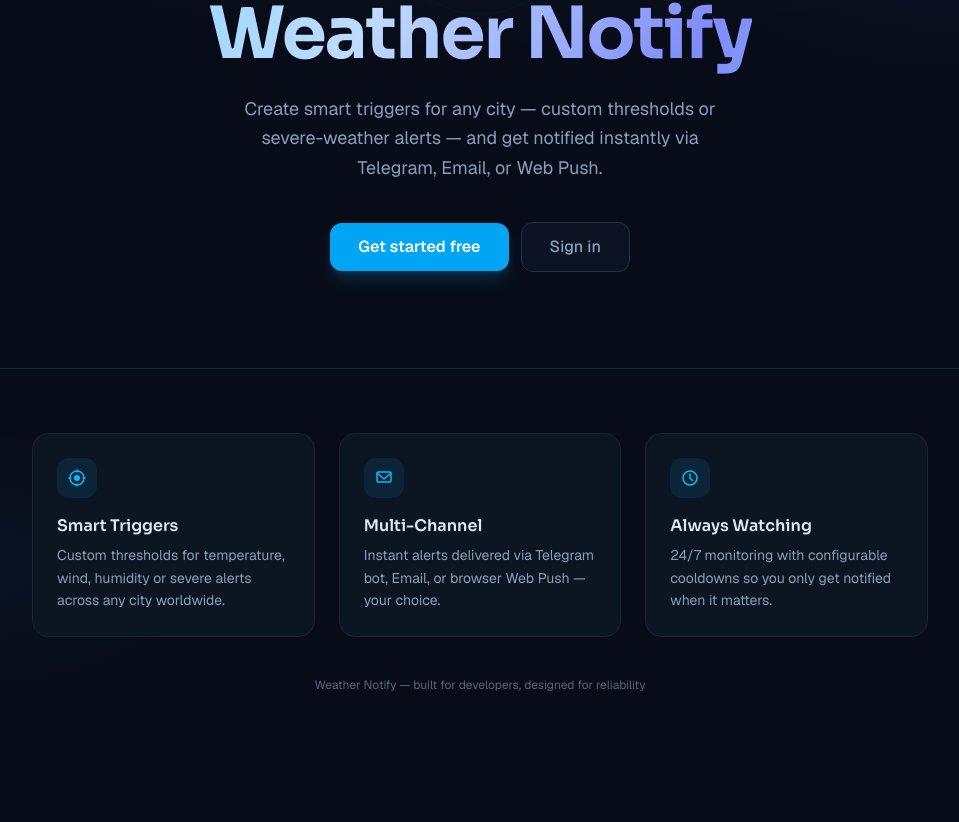
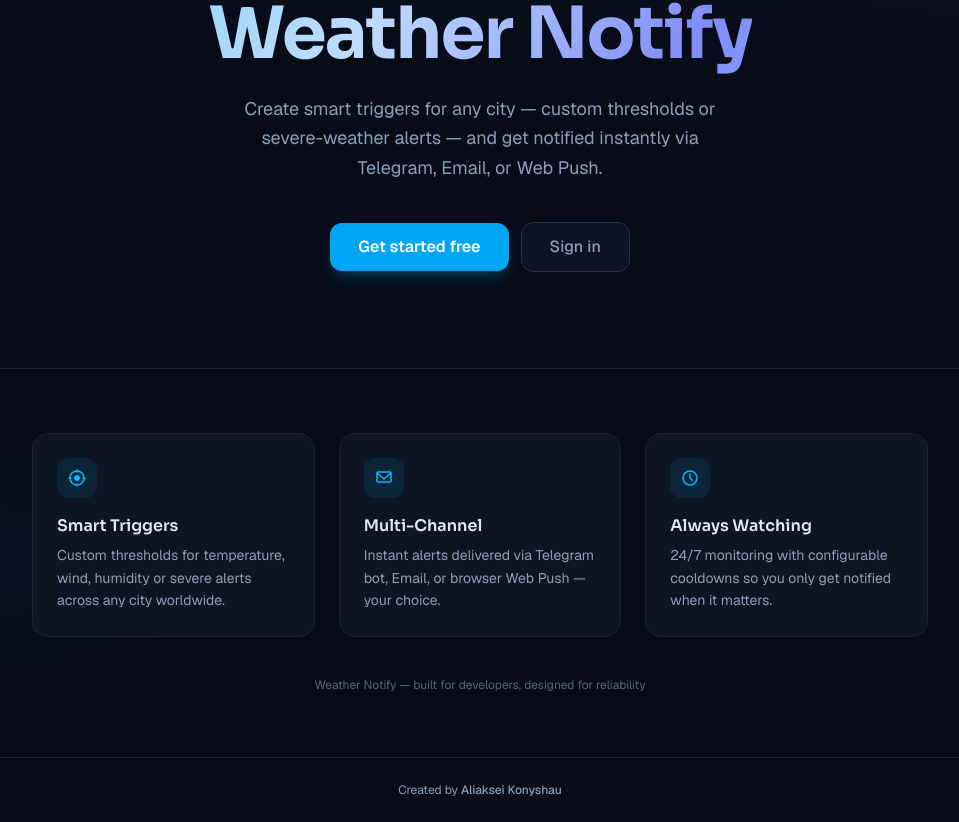
Before and after one commit to al3xb0/weather_notify_web, a Next.js app: page / in a window 1280 px wide. Shown: the part 218-1040 px from the top of the page, without its empty margins (160-1119 px from the left). Before the commit the page ends 975 px from the top, so only its background shows below. Built offline with nearby package versions, Linux system fonts and the light colour scheme.

Commit message:
feat: add security headers/CSP and author footer
- send CSP, X-Frame-Options, Referrer-Policy, HSTS, nosniff and
  Permissions-Policy on every route via next.config
- add site-wide footer crediting the author

```diff
--- a/next.config.ts
+++ b/next.config.ts
@@ -1,7 +1,48 @@
 import type { NextConfig } from 'next';
+
+// Allow the app to reach the Core API (a different origin in production).
+const apiUrl = process.env.NEXT_PUBLIC_API_URL ?? '';
+const connectSrc = ["'self'", apiUrl].filter(Boolean).join(' ');
+
+// Pragmatic CSP: 'unsafe-inline' is required for Next's framework bootstrap
+// scripts/styles without a per-request nonce. It still blocks external script
+// origins, framing, and object embedding — a meaningful XSS mitigation given
+// the access token is held client-side.
+const csp = [
+  "default-src 'self'",
+  "base-uri 'self'",
+  "form-action 'self'",
+  "frame-ancestors 'none'",
+  "object-src 'none'",
+  "img-src 'self' data: blob:",
+  "font-src 'self' data:",
+  "style-src 'self' 'unsafe-inline'",
+  "script-src 'self' 'unsafe-inline'",
+  `connect-src ${connectSrc}`,
+  "worker-src 'self'",
+  "manifest-src 'self'",
+].join('; ');
+
+const securityHeaders = [
+  { key: 'Content-Security-Policy', value: csp },
+  { key: 'Referrer-Policy', value: 'strict-origin-when-cross-origin' },
+  { key: 'X-Content-Type-Options', value: 'nosniff' },
+  { key: 'X-Frame-Options', value: 'DENY' },
+  {
+    key: 'Permissions-Policy',
+    value: 'camera=(), microphone=(), geolocation=()',
+  },
+  {
+    key: 'Strict-Transport-Security',
+    value: 'max-age=63072000; includeSubDomains; preload',
+  },
+];
 
 const nextConfig: NextConfig = {
   output: 'standalone',
+  async headers() {
+    return [{ source: '/:path*', headers: securityHeaders }];
+  },
 };
 
 export default nextConfig;
--- a/src/app/layout.tsx
+++ b/src/app/layout.tsx
@@ -2,6 +2,7 @@
 import { Geist, Geist_Mono, Sora } from 'next/font/google';
 import './globals.css';
 import { Providers } from '@/components/providers';
+import { SiteFooter } from '@/components/site-footer';
 
 const geistSans = Geist({
   variable: '--font-geist-sans',
@@ -35,7 +36,12 @@
       className={`${geistSans.variable} ${geistMono.variable} ${sora.variable} h-full antialiased`}
     >
       <body className="min-h-full bg-base text-ink">
-        <Providers>{children}</Providers>
+        <Providers>
+          <div className="flex min-h-screen flex-col">
+            <div className="flex-1">{children}</div>
+            <SiteFooter />
+          </div>
+        </Providers>
       </body>
     </html>
   );
--- /dev/null
+++ b/src/components/site-footer.tsx
@@ -0,0 +1,15 @@
+export function SiteFooter() {
+  return (
+    <footer className="border-t border-rim py-6 text-center text-xs text-ink-dim">
+      Created by{' '}
+      <a
+        href="https://aliaksei-konyshau.vercel.app/"
+        target="_blank"
+        rel="noopener noreferrer"
+        className="font-medium text-ink-dim underline-offset-4 transition-colors hover:text-sky-400 hover:underline"
+      >
+        Aliaksei Konyshau
+      </a>
+    </footer>
+  );
+}
```
